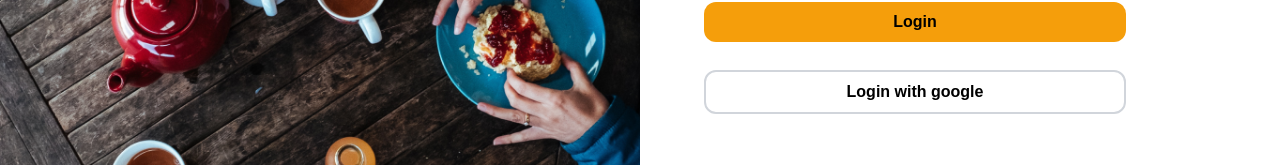
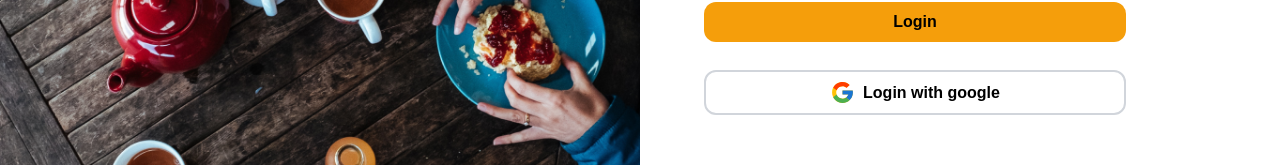
Before and after one commit to ekaadwar/batch22-frontend-intermediate, a React (Create React App) app: page /login in a window 1280 px wide. Shown: the part 502-667 px from the top of the page. Built offline with nearby package versions, Linux system fonts and the light colour scheme.

Commit message:
add icon Google at Login Button at in Login page

```diff
--- a/package.json
+++ b/package.json
@@ -9,6 +9,7 @@
     "@testing-library/user-event": "^12.1.10",
     "react": "^17.0.2",
     "react-dom": "^17.0.2",
+    "react-icons": "^4.2.0",
     "react-redux": "^7.2.4",
     "react-router-dom": "^5.2.0",
     "react-scripts": "4.0.3",
--- a/src/components/pages/Login.js
+++ b/src/components/pages/Login.js
@@ -1,6 +1,7 @@
 import React from "react";
 import { connect } from "react-redux";
 import { toggleAuth } from "../../redux/action/auth";
+import { FcGoogle } from "react-icons/fc";
 
 class Login extends React.Component {
   componentDidMount() {
@@ -26,7 +27,7 @@ class Login extends React.Component {
                 </h3>
                 <form className="space-y-7">
                   <div>
-                    <h4 className="bold">Email Address :</h4>
+                    <label className="bold">Email Address :</label>
                     <input
                       className="px-5 py-3 bg-white border-2 border-gray-300 rounded-xl w-full"
                       type="email"
@@ -35,7 +36,7 @@ class Login extends React.Component {
                     />
                   </div>
                   <div>
-                    <h4 className="bold">Password:</h4>
+                    <label className="bold">Password:</label>
                     <input
                       className="px-5 py-3 bg-white border-2 border-gray-300 rounded-xl w-full"
                       type="password"
@@ -44,12 +45,9 @@ class Login extends React.Component {
                     />
                   </div>
 
-                  <a
-                    className="inline-block text-yellow-800 font-bold"
-                    href="forgot.html"
-                  >
+                  <span className="inline-block text-yellow-800 font-bold">
                     Forgot password?
-                  </a>
+                  </span>
 
                   <button
                     className="block bg-yellow-500 hover:bg-yellow-300 px-5 py-2 rounded-xl font-bold w-full"
@@ -59,8 +57,9 @@ class Login extends React.Component {
                   </button>
 
                   <div>
-                    <button className="block bg-white hover:bg-gray-300 border-2 border-gray-300 px-5 py-2 rounded-xl font-bold w-full">
-                      Login with google
+                    <button className="flex justify-center items-center space-x-2 bg-white hover:bg-gray-300 border-2 border-gray-300 px-5 py-2 rounded-xl font-bold w-full">
+                      <FcGoogle size={25} />
+                      <span>Login with google</span>
                     </button>
                   </div>
                 </form>
```
Also changed, not shown: src/components/sections/Navbar.js (+0 -7 lines), 2 other files (tests, documents, lock files or other folders).
